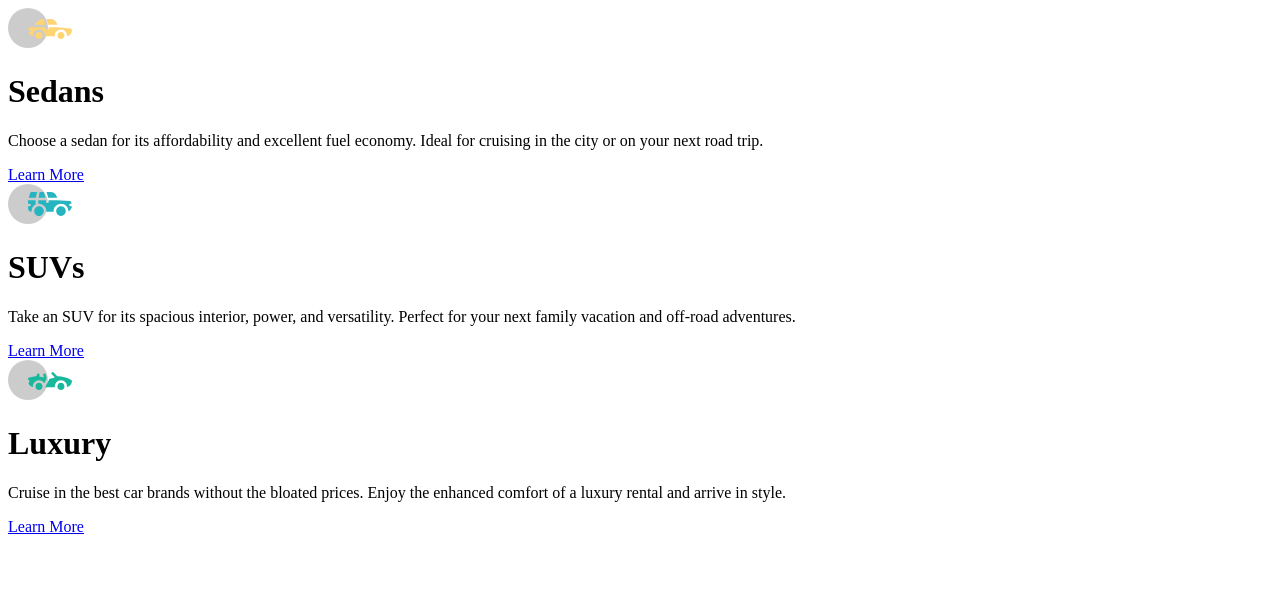
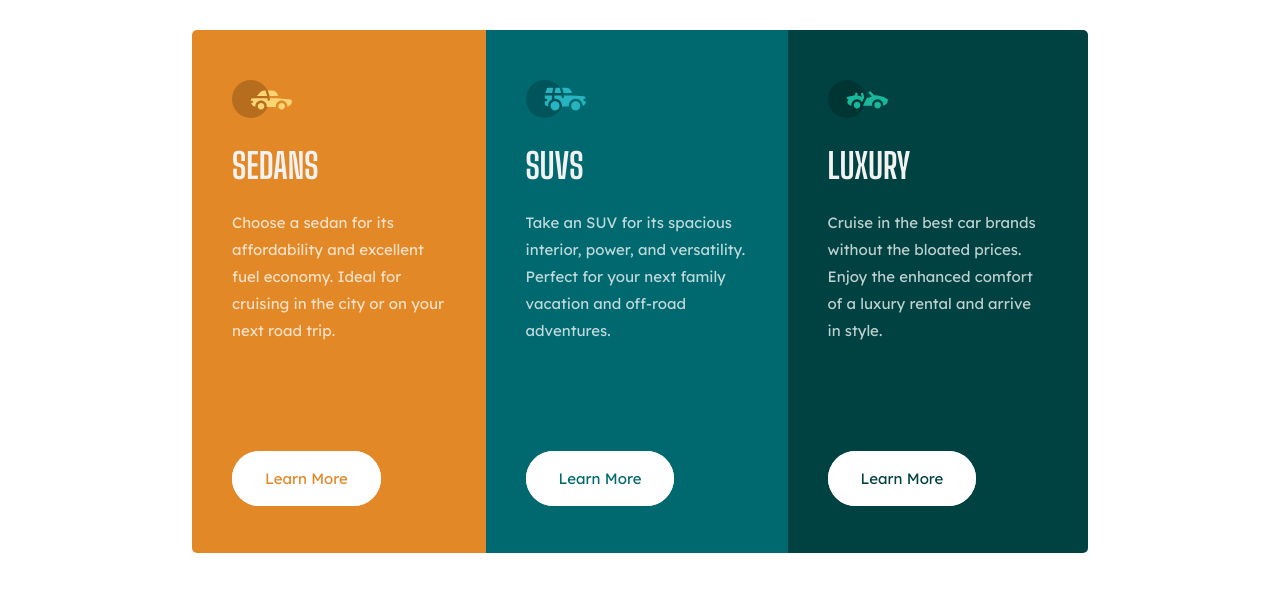
Before and after one commit to Zein-MB/3-column-preview-card-component, a plain HTML site: page index.html in a window 1280 px wide. Drawn offline with Linux system fonts and the light colour scheme; files that its build step writes are made by us from their sources; the site is published under a folder, as on GitHub Pages, so addresses that start at the root find nothing.

Commit message:
Fixed the error

```diff
--- a/index.html
+++ b/index.html
@@ -5,8 +5,7 @@
   <meta charset="UTF-8">
   <meta name="viewport" content="width=device-width, initial-scale=1.0">
   <!-- displays site properly based on user's device -->
-  <link rel="stylesheet"
-    href="/3-column-preview-card-component-main/3-column-preview-card-component-main/css/master.css">
+  <link rel="stylesheet" href="css/master.css">
   <link rel="icon" type="image/png" sizes="32x32" href="./images/favicon-32x32.png">
   <link rel="preconnect" href="https://fonts.googleapis.com">
   <link rel="preconnect" href="https://fonts.gstatic.com" crossorigin>
```
